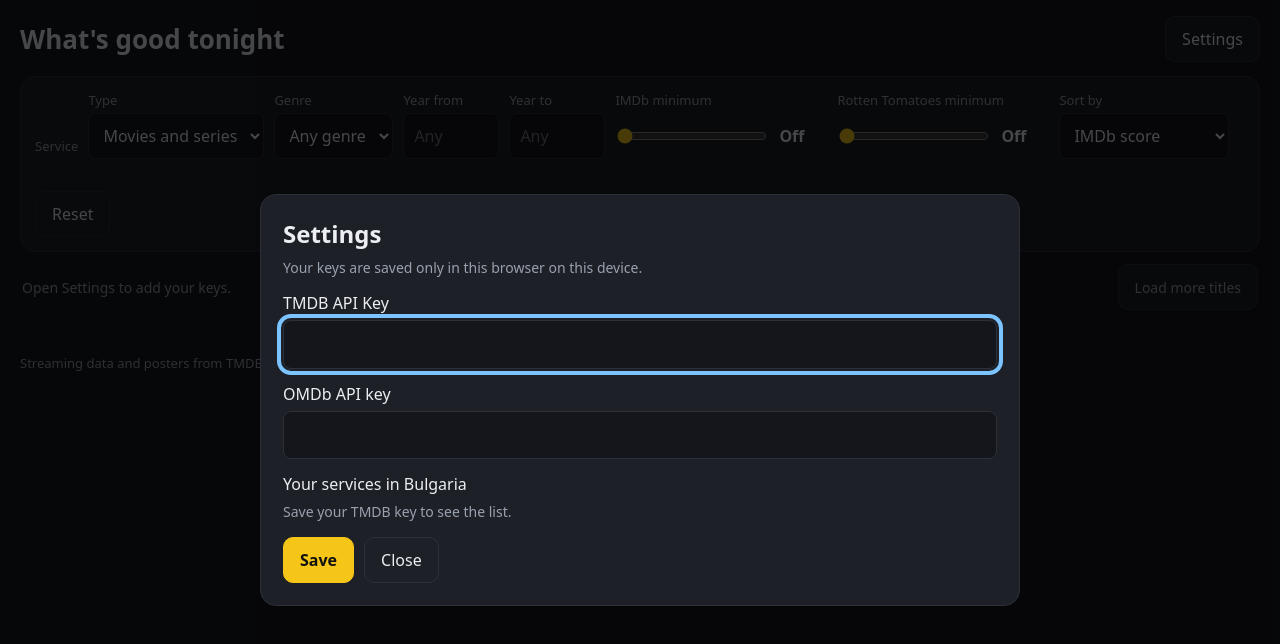
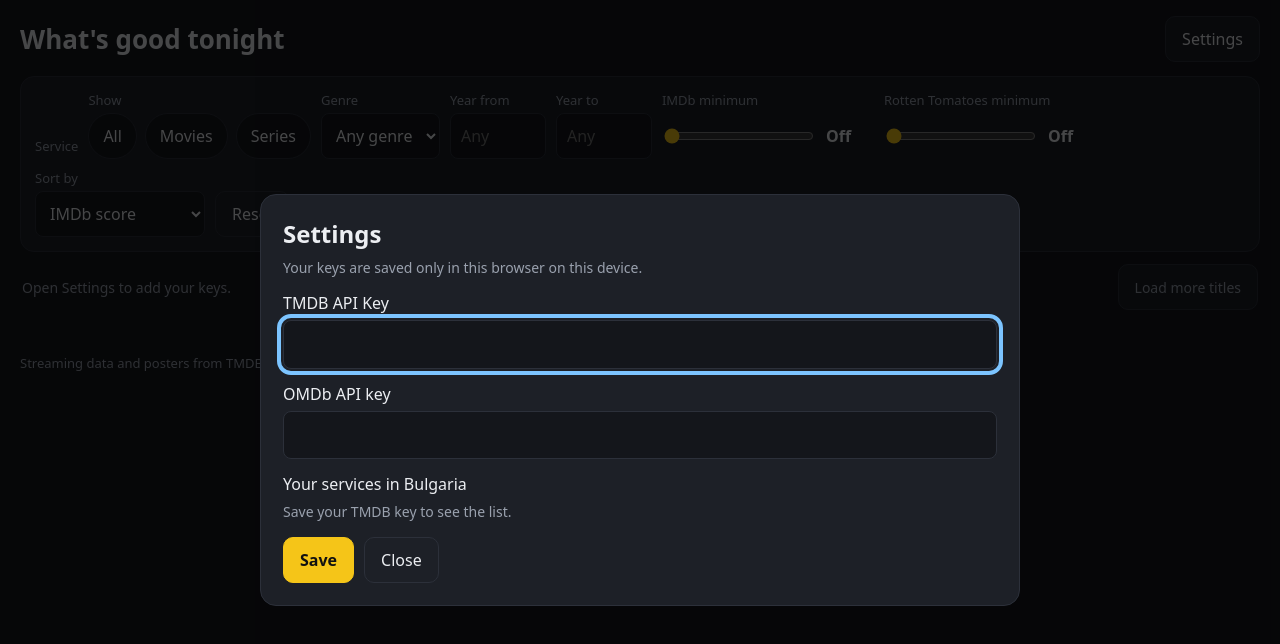
Before and after one commit to kuchipuchi12/custom-movie-ratings-tv, a plain HTML site: page index.html in a window 1280 px wide. Drawn offline with Linux system fonts and the light colour scheme.

Commit message:
Show filter as All / Movies / Series buttons
Co-Authored-By: Claude Opus 5.5 <noreply@anthropic.com>
Claude-Session: https://claude.ai/code/session_01SLfBJDYtFXRCx8erriHYMg

```diff
--- a/index.html
+++ b/index.html
@@ -90,8 +90,8 @@
 
   <section class="filters" id="filters" aria-label="Filters">
     <div class="f"><label>Service</label><div class="chips" id="svcChips"></div></div>
-    <div class="f"><label for="type">Type</label>
-      <select id="type"><option value="all">Movies and series</option><option value="movie">Movies</option><option value="tv">Series</option></select></div>
+    <div class="f"><label>Show</label><div class="chips" id="typeChips">
+      <button class="chip" type="button" data-t="all">All</button><button class="chip" type="button" data-t="movie">Movies</button><button class="chip" type="button" data-t="tv">Series</button></div></div>
     <div class="f"><label for="genre">Genre</label><select id="genre"><option value="">Any genre</option></select></div>
     <div class="f"><label for="yFrom">Year from</label><input type="number" id="yFrom" placeholder="Any"></div>
     <div class="f"><label for="yTo">Year to</label><input type="number" id="yTo" placeholder="Any"></div>
@@ -304,7 +304,7 @@ function renderSvcChips(){
   }
 }
 function syncInputs(){
-  $('#type').value=F.type; $('#genre').value=F.genre; $('#yFrom').value=F.yFrom; $('#yTo').value=F.yTo;
+  document.querySelectorAll('#typeChips .chip').forEach(b=>b.setAttribute('aria-pressed', b.dataset.t===F.type)); $('#genre').value=F.genre; $('#yFrom').value=F.yFrom; $('#yTo').value=F.yTo;
   $('#imdbMin').value=F.imdbMin; $('#rtMin').value=F.rtMin; $('#sort').value=F.sort; outs();
 }
 function outs(){
@@ -396,7 +396,7 @@ document.addEventListener('keydown', e=>{
 
 /* ---------- wiring ---------- */
 const bind = (id, k, ev='change') => $(id).addEventListener(ev, e=>{ F[k]=e.target.value; outs(); saveFilters(); render(); });
-bind('#type','type'); bind('#genre','genre'); bind('#yFrom','yFrom','input'); bind('#yTo','yTo','input');
+document.querySelectorAll('#typeChips .chip').forEach(b=>b.onclick=()=>{ F.type=b.dataset.t; saveFilters(); syncInputs(); render(); }); bind('#genre','genre'); bind('#yFrom','yFrom','input'); bind('#yTo','yTo','input');
 bind('#imdbMin','imdbMin','input'); bind('#rtMin','rtMin','input'); bind('#sort','sort');
 $('#reset').onclick=()=>{ F=Object.assign({}, DEF_FILTERS); saveFilters(); syncInputs(); renderSvcChips(); render(); };
 $('#ftoggle').onclick=e=>{ const o=$('#filters').classList.toggle('open'); e.currentTarget.setAttribute('aria-expanded',o); };
```
